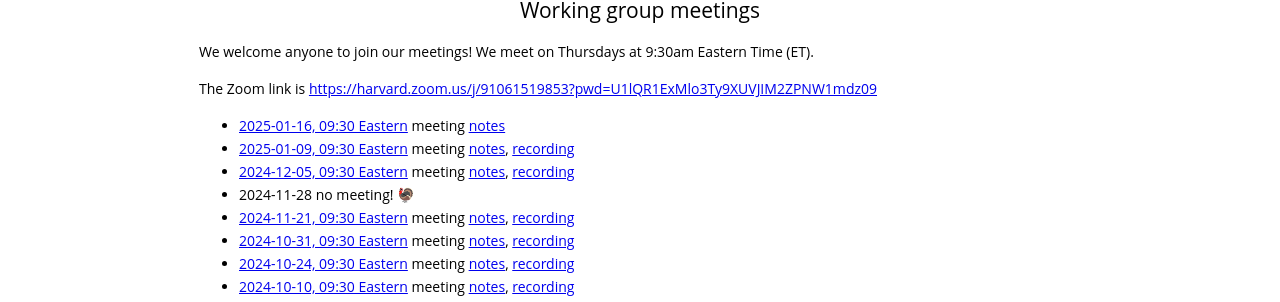
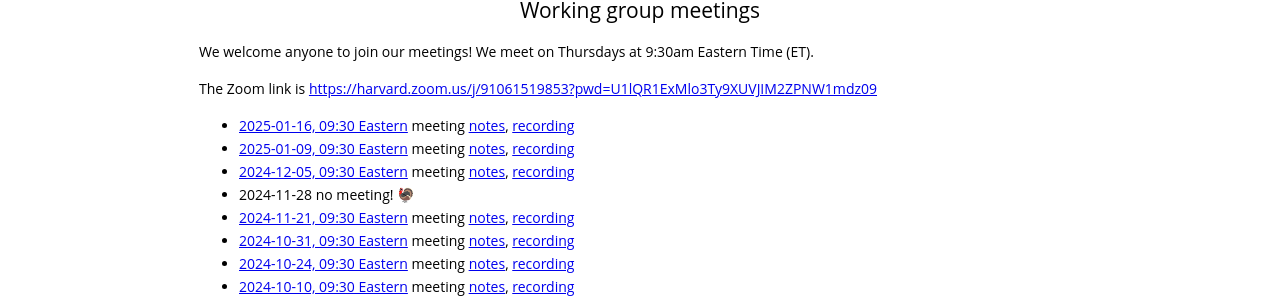
Before and after one commit to gdcc/ct.gdcc.io, a Jekyll site: the page built from index.md, in a window 1280 px wide and 900 px high, scrolled down 730 px. Shown: the part 144-446 px from the top of the window. Built offline with Jekyll 4.4.1, drawn with Linux system fonts in a browser that asks for light colours; our own code applies the rules of GitHub Pages for plain Markdown files.

Commit message:
add recording

```diff
--- a/index.md
+++ b/index.md
@@ -22,7 +22,7 @@ We welcome anyone to join our meetings! We meet on Thursdays at 9:30am Eastern T
 
 The Zoom link is <https://harvard.zoom.us/j/91061519853?pwd=U1lQR1ExMlo3Ty9XUVJIM2ZPNW1mdz09>
 
-- [2025-01-16, 09:30 Eastern](https://time.is/compare/0930_16_Jan_2025_in_Boston) meeting [notes](https://docs.google.com/document/d/1CJG249DQypMXx2eEa0aAa8fPtFHz2qSia6C3ErRCrgM/edit?usp=sharing)
+- [2025-01-16, 09:30 Eastern](https://time.is/compare/0930_16_Jan_2025_in_Boston) meeting [notes](https://docs.google.com/document/d/1CJG249DQypMXx2eEa0aAa8fPtFHz2qSia6C3ErRCrgM/edit?usp=sharing), [recording](https://harvard.zoom.us/rec/share/LqBTcSDDkTyKMRxjmpOcIQe-lmBYxCxeOWqGBpDIHIOCf4sIzGwxjGIl2YZsRC1w.lxbSWTOpY-iZs11I)
 - [2025-01-09, 09:30 Eastern](https://time.is/compare/0930_09_Jan_2025_in_Boston) meeting [notes](https://docs.google.com/document/d/18V9WNLfTeOiQR5FylZm2zO_ciyVr2AwprM3Ys2s6DKQ/edit?usp=sharing), [recording](https://harvard.zoom.us/rec/share/bJWx5wRUJFcLBBzvVtsn3nyetiH4NCCaq8LCd9A38KVnUFu0JVsAZU4CpdBumhuK.OpYY92mE7fhFqw31)
 - [2024-12-05, 09:30 Eastern](https://time.is/compare/0930_05_Dec_2024_in_Boston) meeting [notes](https://docs.google.com/document/d/1qZnns9AnZ-I0mfPaBmXjXhO7Sc__WQlnhec7nolFiNg/edit?usp=sharing), [recording](https://harvard.zoom.us/rec/share/nIW-dbHCZ37iFjYEsdlNBxyiK53_CZa3-0SpCahR9OiiJ4YpnKym0UCuWiEPXCJM.1BrDAaIjAUj7J_Vz)
 - 2024-11-28 no meeting! 🦃
```
